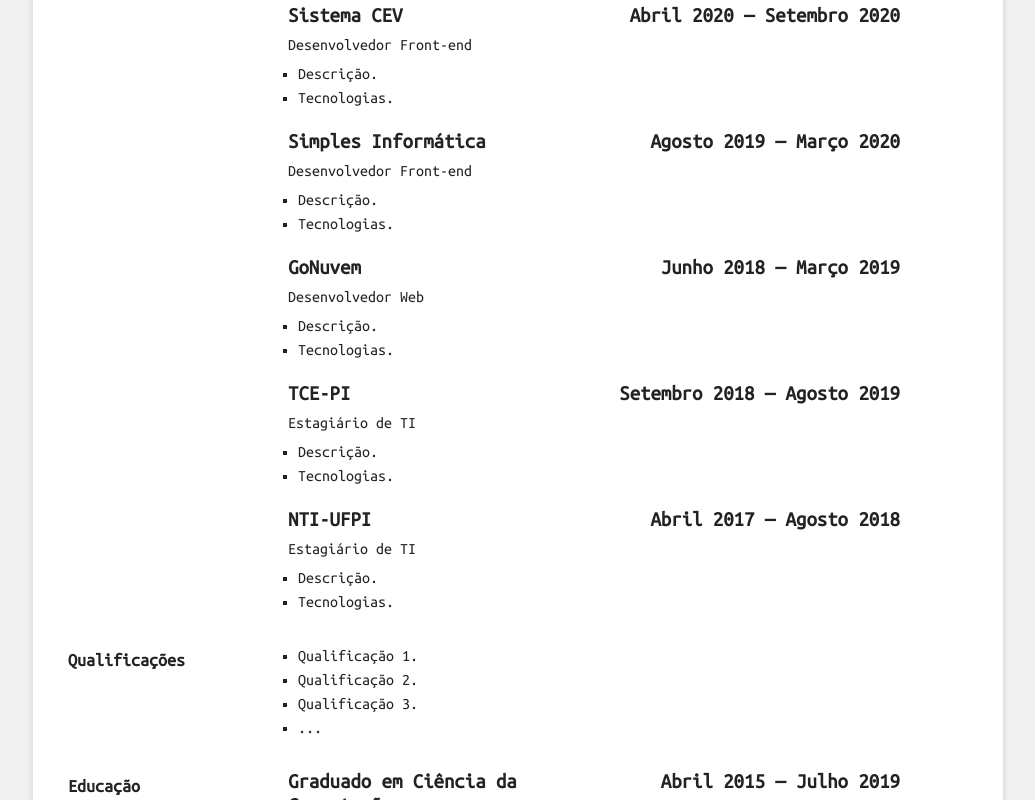
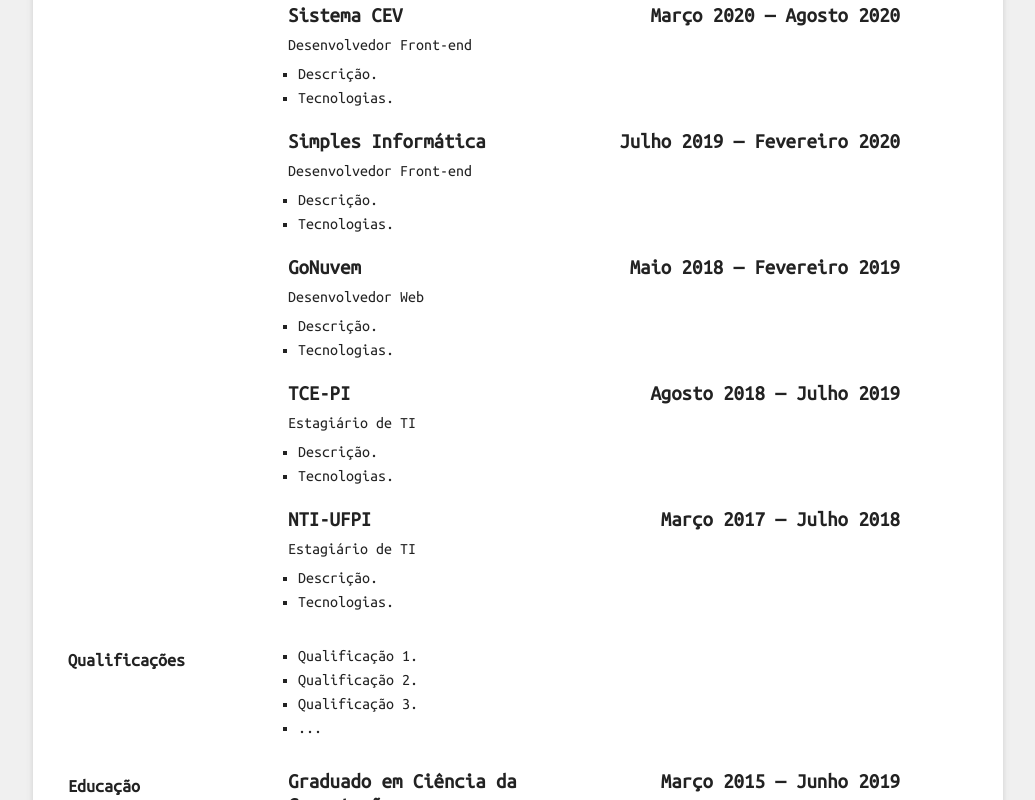
Before and after one commit to KassioVenicios/kassiovenicios.github.io, a React (Create React App) app: page / in a window 1280 px wide. Shown: the part 580-1380 px from the top of the page, without its empty margins (122-1157 px from the left). Built offline with nearby package versions, Linux system fonts and the light colour scheme.

Commit message:
Correção na exibição do mês

```diff
--- a/src/curriculum/curriculum.js
+++ b/src/curriculum/curriculum.js
@@ -50,13 +50,13 @@ export default function Curriculum() {
                     <span class="company l">{company.companyName}</span>
                     <span class="date r">
                       {
-                        text('months')[company.startDate.month]
+                        text('months')[company.startDate.month-1]
                         + ' ' + company.startDate.year
                       }
                       {
                         company.endDate.current ?
                           ` — ${text('current')}` :
-                          ` — ${text('months')[company.endDate.month]} ${company.endDate.year}`
+                          ` — ${text('months')[company.endDate.month-1]} ${company.endDate.year}`
                       }
                     </span>
                   </h3>
@@ -100,9 +100,9 @@ export default function Curriculum() {
                     <span class="course l">{edu.title}</span>
                     <span class="date r">
                       {
-                        text('months')[edu.startDate.month] + ' ' +
+                        text('months')[edu.startDate.month-1] + ' ' +
                         edu.startDate.year + ' — ' +
-                        text('months')[edu.endDate.month] + ' ' +
+                        text('months')[edu.endDate.month-1] + ' ' +
                         edu.endDate.year
                       }
                     </span>
```
